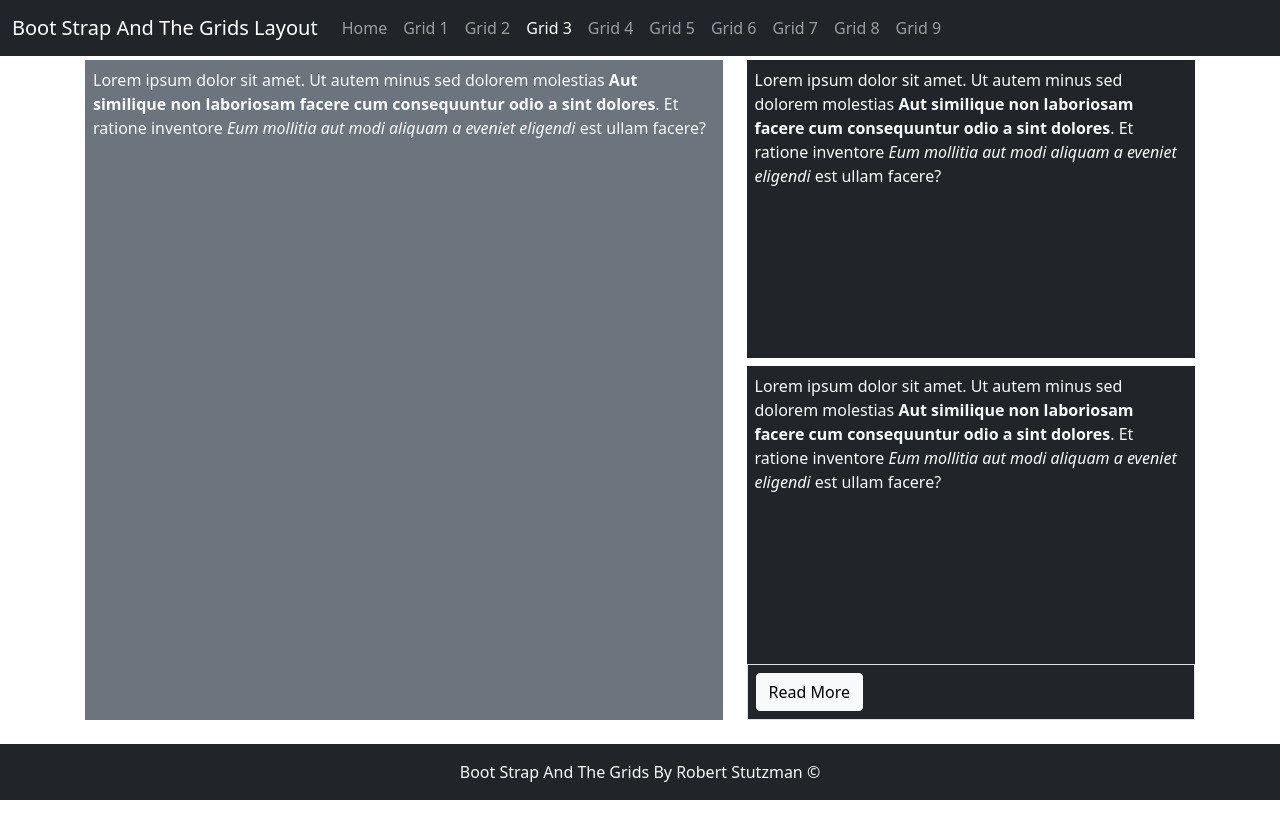
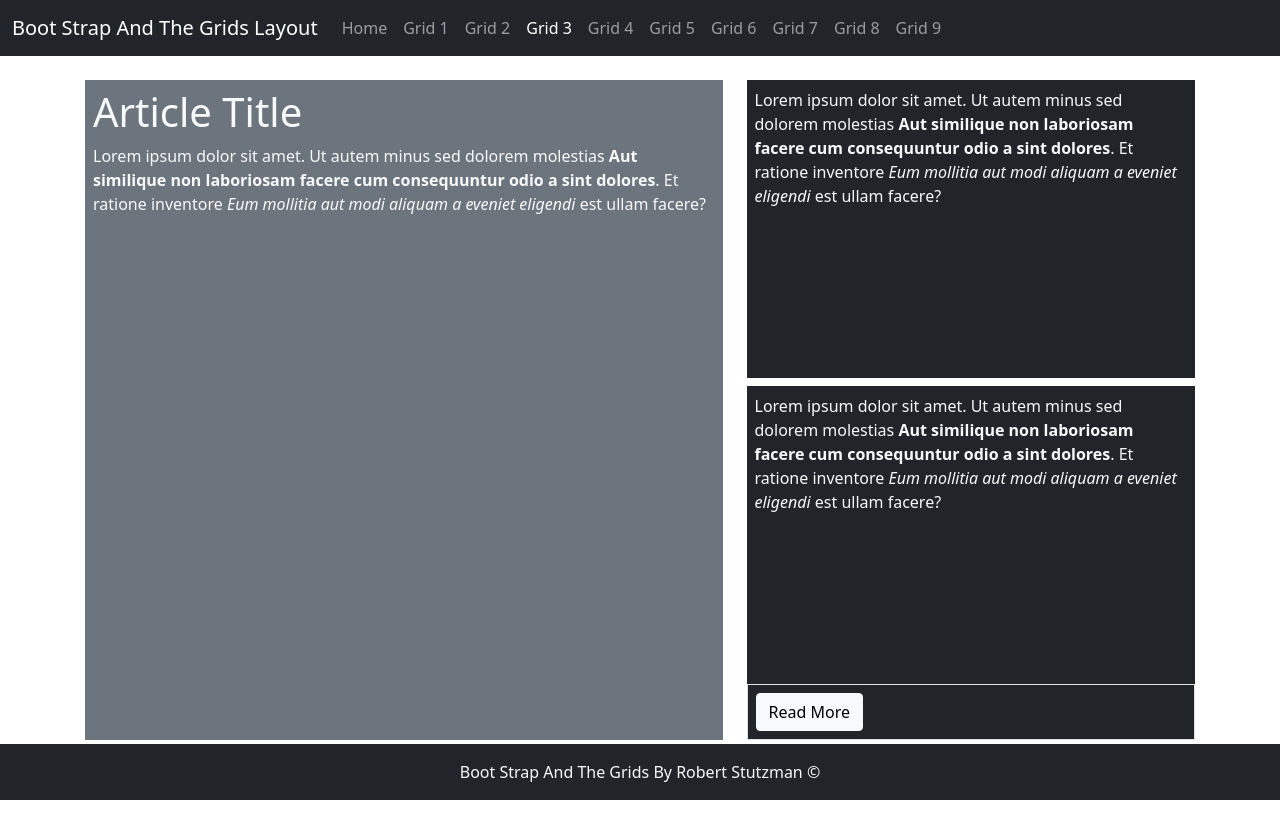
Before and after one commit to RobertStutzman/BootStrapAndTheGrids, a plain HTML site: page Grid3.html in a window 1280 px wide. Before the commit the page ends 800 px from the top, so only its background shows below. Drawn offline with nearby package versions, Linux system fonts and the light colour scheme.

Commit message:
finished grid3

```diff
--- a/Grid3.html
+++ b/Grid3.html
@@ -65,6 +65,7 @@
             <!--LEFT COLUMN-->
             <div class="col-7">
                 <div class="bg-secondary text-light h-100 p-2">
+                    <h1>Article Title</h1>
                     <p>Lorem ipsum dolor sit amet. Ut autem minus sed dolorem molestias <strong>Aut similique non laboriosam facere cum consequuntur odio a sint dolores</strong>. Et ratione inventore <em>Eum mollitia aut modi aliquam a eveniet eligendi</em> est ullam facere? </p>
                 </div>
             </div>
--- a/css/site.css
+++ b/css/site.css
@@ -2,6 +2,11 @@ main>.container {
     padding: 60px 15px 0;
     margin-bottom: 5rem;
 }
+body>main{
+    margin-top: 20px;
+    margin-bottom: 60px;
+}
+
 .sticky-footer {
     position: sticky;
     left: 0;
```
